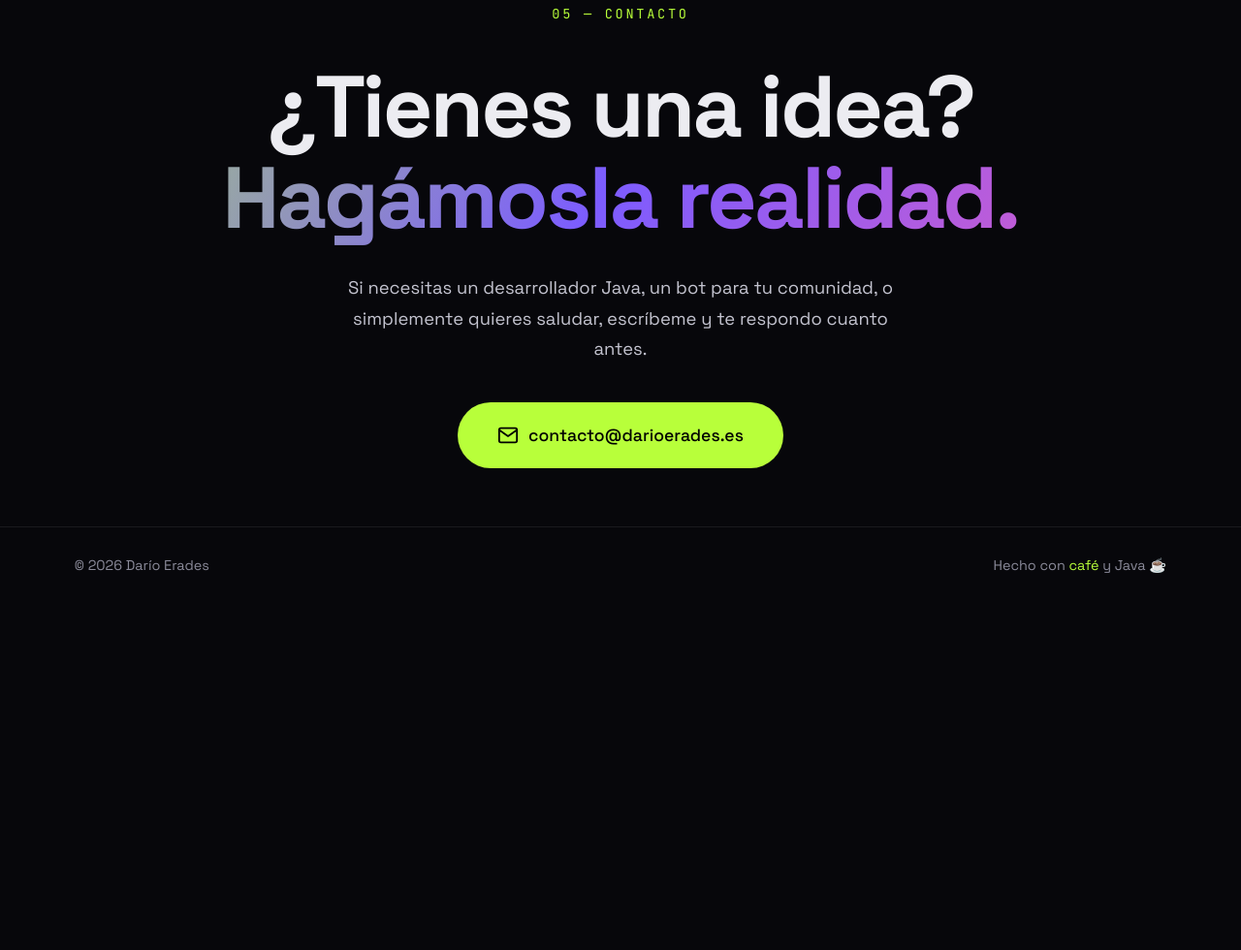
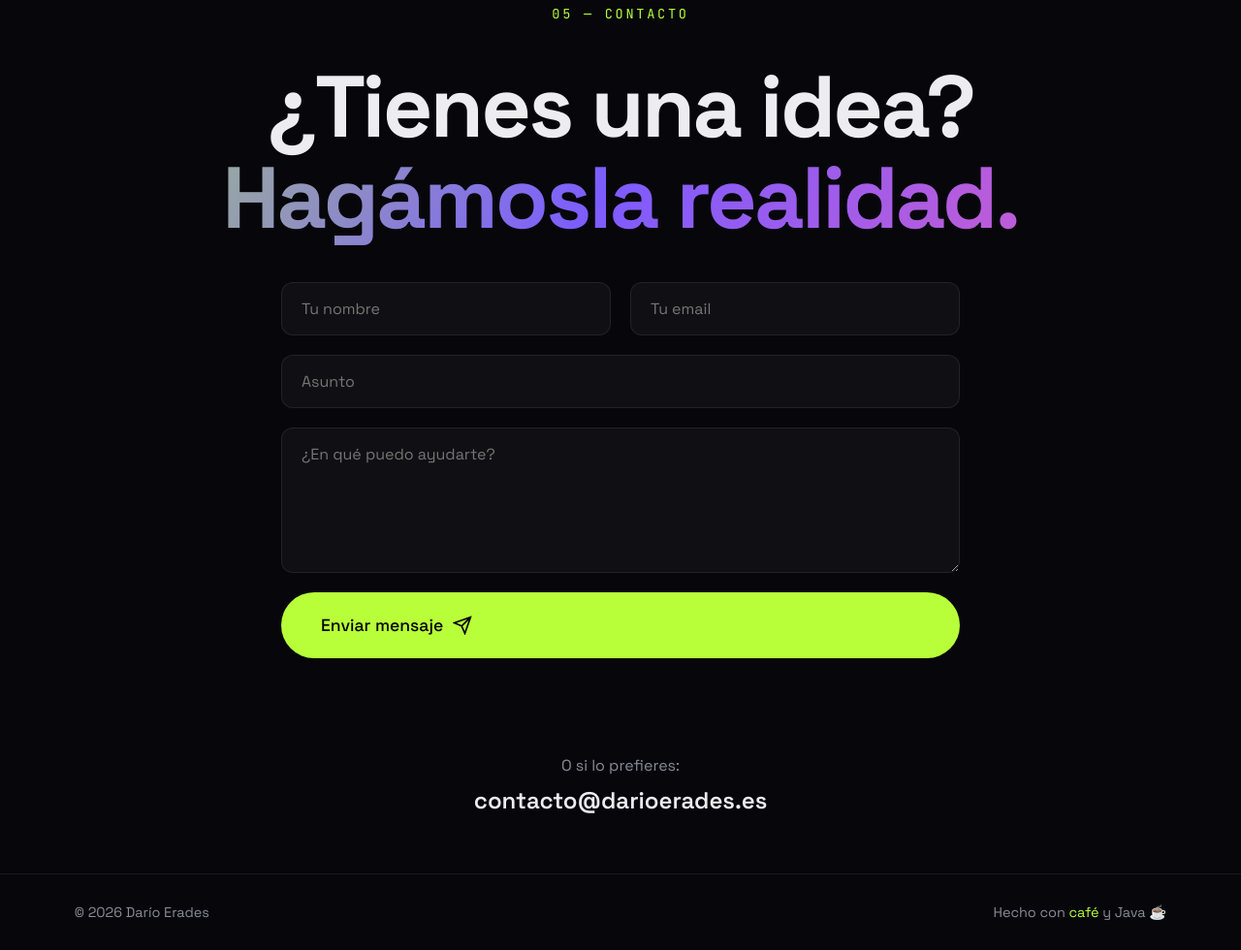
Before and after one commit to DarioErades/Web, a plain HTML site: page index.html in a window 1280 px wide. Shown: the part 8010-8990 px from the top of the page at 97% size. Before the commit the page ends 8632 px from the top, so only its background shows below. Drawn offline with nearby package versions, Linux system fonts and the light colour scheme.

Commit message:
Añadido formulario de contacto funcional con Formspree

```diff
--- a/index.html
+++ b/index.html
@@ -368,14 +368,29 @@
       ¿Tienes una idea?<br/>
       <span class="gradient-text">Hagámosla realidad.</span>
     </h2>
-    <p class="contact__text reveal">
-      Si necesitas un desarrollador Java, un bot para tu comunidad, o simplemente quieres
-      saludar, escríbeme y te respondo cuanto antes.
-    </p>
-    <a href="mailto:contacto@darioerades.es" class="btn btn--primary btn--big magnetic reveal">
-      <svg width="22" height="22" viewBox="0 0 24 24" fill="none" stroke="currentColor" stroke-width="2" stroke-linecap="round" stroke-linejoin="round"><path d="M4 4h16c1.1 0 2 .9 2 2v12c0 1.1-.9 2-2 2H4c-1.1 0-2-.9-2-2V6c0-1.1.9-2 2-2z"/><polyline points="22,6 12,13 2,6"/></svg>
-      <span>contacto@darioerades.es</span>
-    </a>
+
+    <form action="https://formspree.io/f/xdabbnvz" method="POST" class="contact__form reveal">
+      <div class="form__group">
+        <input type="text" name="name" placeholder="Tu nombre" required>
+        <input type="email" name="email" placeholder="Tu email" required>
+      </div>
+      <div class="form__group">
+        <input type="text" name="subject" placeholder="Asunto">
+      </div>
+      <div class="form__group">
+        <textarea name="message" placeholder="¿En qué puedo ayudarte?" required></textarea>
+      </div>
+      <button type="submit" class="btn btn--primary btn--big magnetic">
+        <span>Enviar mensaje</span>
+        <svg width="20" height="20" viewBox="0 0 24 24" fill="none" stroke="currentColor" stroke-width="2"><path d="M22 2L11 13M22 2l-7 20-4-9-9-4 20-7z"/></svg>
+      </button>
+      <div id="form-status"></div>
+    </form>
+
+    <div class="contact__direct reveal">
+      <p>O si lo prefieres:</p>
+      <a href="mailto:contacto@darioerades.es" class="contact__link">contacto@darioerades.es</a>
+    </div>
   </div>
 </section>
 
--- a/script.js
+++ b/script.js
@@ -106,6 +106,38 @@
     });
   });
 
+  // Manejo del formulario vía AJAX
+  const form = document.querySelector('.contact__form');
+  const status = document.getElementById('form-status');
+
+  if (form) {
+    form.addEventListener('submit', async (e) => {
+      e.preventDefault();
+      const data = new FormData(form);
+      status.textContent = 'Enviando...';
+
+      try {
+        const response = await fetch(form.action, {
+          method: 'POST',
+          body: data,
+          headers: { 'Accept': 'application/json' }
+        });
+
+        if (response.ok) {
+          status.textContent = '¡Mensaje enviado con éxito! Te responderé pronto.';
+          status.className = 'success';
+          form.reset();
+        } else {
+          status.textContent = 'Ups! Hubo un problema al enviar el mensaje.';
+          status.className = 'error';
+        }
+      } catch (error) {
+        status.textContent = 'Ups! Hubo un problema al conectar con el servidor.';
+        status.className = 'error';
+      }
+    });
+  }
+
   document.querySelectorAll('[data-tilt]').forEach(el => {
     el.addEventListener('mousemove', (e) => {
       const r = el.getBoundingClientRect();
--- a/styles.css
+++ b/styles.css
@@ -281,6 +281,64 @@ button{font-family:inherit}
 .contact__title{font-size:clamp(2.5rem,7vw,6rem);font-weight:700;letter-spacing:-.03em;line-height:1.05;margin:20px 0 30px}
 .contact__text{font-size:1.15rem;color:#c4c4d0;line-height:1.7;max-width:600px;margin:0 auto 40px}
 
+.contact__form{
+  max-width: 700px;
+  margin: 40px auto 60px;
+  display: flex;
+  flex-direction: column;
+  gap: 20px;
+}
+.form__group{
+  display: flex;
+  gap: 20px;
+}
+@media(max-width: 600px){
+  .form__group{ flex-direction: column; }
+}
+.contact__form input, .contact__form textarea{
+  width: 100%;
+  background: var(--panel);
+  border: 1px solid var(--panel-border);
+  border-radius: 12px;
+  padding: 16px 20px;
+  color: var(--text);
+  font-family: inherit;
+  font-size: 1rem;
+  outline: none;
+  transition: all 0.3s var(--ease);
+}
+.contact__form textarea{
+  min-height: 150px;
+  resize: vertical;
+}
+.contact__form input:focus, .contact__form textarea:focus{
+  border-color: var(--accent);
+  background: rgba(184, 255, 58, 0.05);
+  box-shadow: 0 0 20px rgba(184, 255, 58, 0.1);
+}
+.contact__direct{
+  margin-top: 40px;
+  font-size: 1rem;
+  color: var(--muted);
+}
+.contact__link{
+  display: block;
+  font-size: 1.5rem;
+  font-weight: 600;
+  color: var(--text);
+  margin-top: 10px;
+  transition: color 0.3s var(--ease);
+}
+.contact__link:hover{
+  color: var(--accent);
+}
+#form-status{
+  margin-top: 20px;
+  font-size: 0.9rem;
+}
+#form-status.success{ color: var(--accent); }
+#form-status.error{ color: #ff5f57; }
+
 .footer{
   display:flex;justify-content:space-between;align-items:center;flex-wrap:wrap;gap:10px;
   padding:30px 6vw;border-top:1px solid var(--panel-border);color:var(--muted);font-size:.9rem;
```
